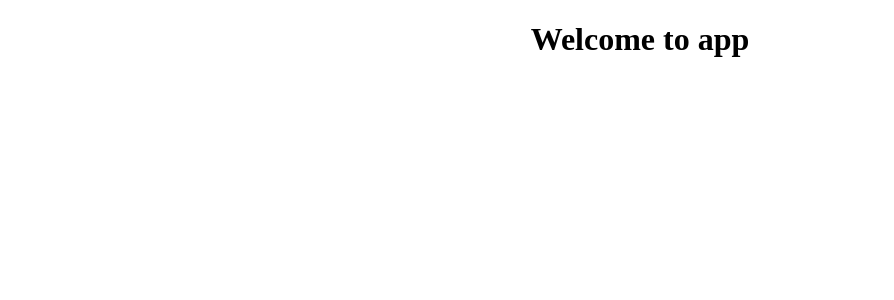
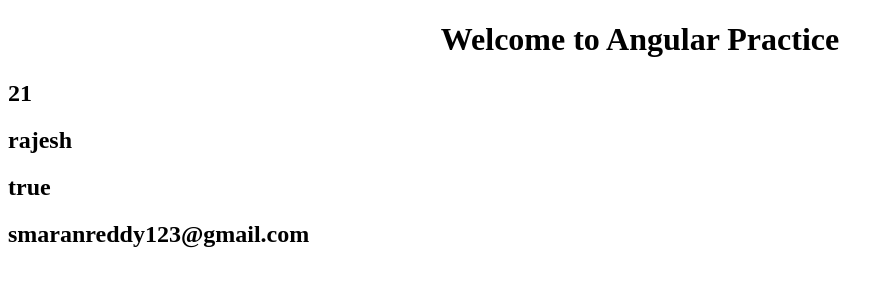
Before and after one commit to smaran123/angular5, an Angular app: page / in a window 1280 px wide. Shown: the top 300 px of the page, without its empty margins (0-894 px from the left). Built offline with nearby package versions, Linux system fonts and the light colour scheme.

Commit message:
pass values from component to view

```diff
--- a/src/app/app.component.html
+++ b/src/app/app.component.html
@@ -5,3 +5,10 @@
   </h1>
 
 </div>
+
+<h2> {{ age }} </h2>
+
+<h2> {{fullName}} </h2>
+
+<h2> {{ status }} </h2>
+<h2> {{ email }} </h2>
--- a/src/app/app.component.ts
+++ b/src/app/app.component.ts
@@ -7,4 +7,16 @@
 })
 export class AppComponent {
   title = 'app';
+  age: number;
+  fullName: string;
+  status: boolean;
+  email: any;
+
+  ngOnInit() {
+  	this.title = "Angular Practice";
+  	this.age = 21;
+  	this.fullName = "rajesh";
+  	this.status = "true";
+  	this.email = "smaranreddy123@gmail.com"
+  }
 }
```
